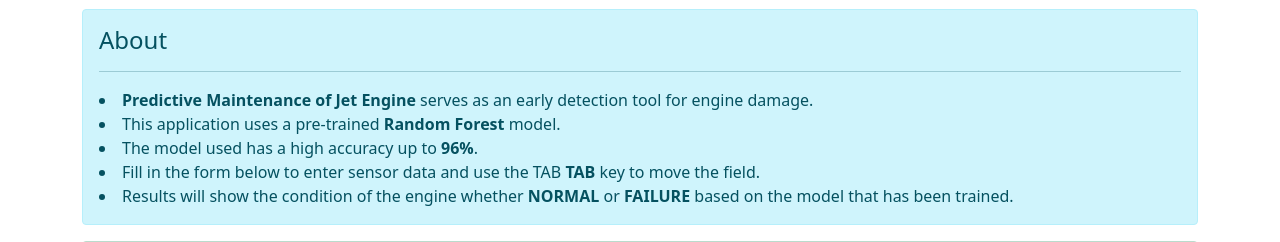
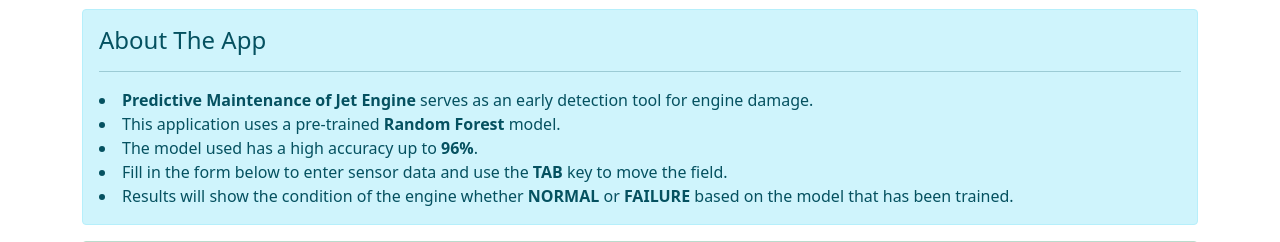
Before and after one commit to adizaen/survival_analysis_nasa_jet_turbofan, a Python web app: template flask/templates/index.html in a window 1280 px wide. Shown: the part 80-322 px from the top of the page. Run offline with Jinja, Linux system fonts and the light colour scheme; the template is opened without the code that fills it, so the values that code supplies are empty.

Commit message:
Update index.html

```diff
--- a/flask/templates/index.html
+++ b/flask/templates/index.html
@@ -20,12 +20,12 @@
 
     <div class="container">
         <div class="alert alert-info alert-informasi" role="alert">
-            <h4 class="alert-heading">About</h4>
+            <h4 class="alert-heading">About The App</h4>
             <hr>
             <li class="ml-3"><strong>Predictive Maintenance of Jet Engine</strong> serves as an early detection tool for engine damage.</li>
             <li class="ml-3">This application uses a pre-trained <strong>Random Forest</strong> model.</li>
             <li class="ml-3">The model used has a high accuracy up to <strong>96%</strong>.</li>
-            <li class="ml-3">Fill in the form below to enter sensor data and use the TAB <strong>TAB</strong> key to move the field.</li>
+            <li class="ml-3">Fill in the form below to enter sensor data and use the <strong>TAB</strong> key to move the field.</li>
             <li class="ml-3">Results will show the condition of the engine whether <strong>NORMAL</strong> or
                 <strong>FAILURE</strong> based on the model that has been trained.
             </li>
```
